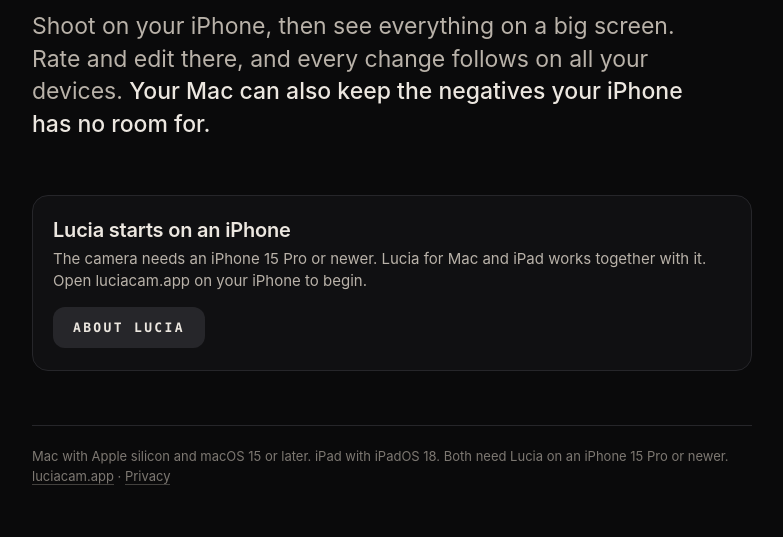
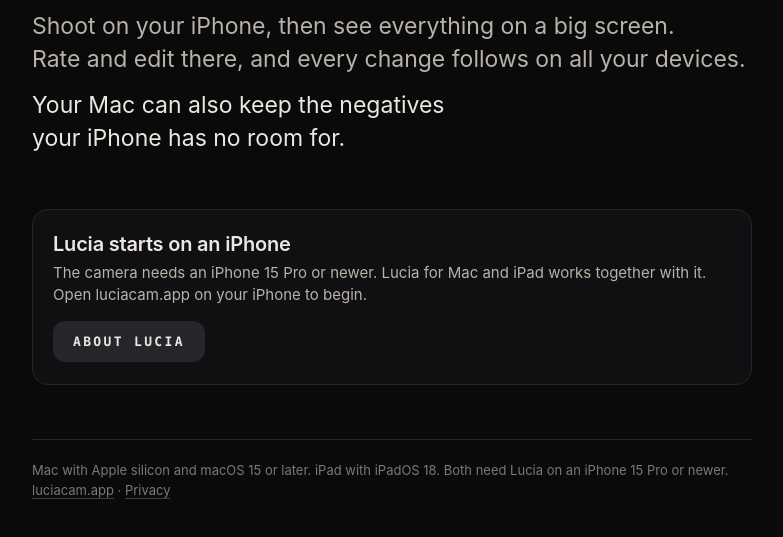
Before and after one commit to mariopalli/luciacam-site, a plain HTML site: page mac/index.html in a window 1280 px wide. Shown: the part 287-824 px from the top of the page, without its empty margins (248-1031 px from the left). Drawn offline with Linux system fonts and the light colour scheme.

Commit message:
Mac-Seite: Einleitung in zwei Absaetzen mit bewussten Zeilenumbruechen (Mario 261115). Der helle Satz zum Mac steht fuer sich, zwei Zeilen am Schreibtisch, ausgeglichener Fluss unter 860 px.
Co-Authored-By: Claude Fable 5.2 <noreply@anthropic.com>

```diff
--- a/mac/index.html
+++ b/mac/index.html
@@ -27,7 +27,9 @@
   .marke { display:inline-block; text-decoration:none; font-size:15px; font-weight:600; color:var(--rot); }
   h1 { margin-top:clamp(24px, 4vw, 44px); font-size:clamp(40px, 7.4vw, 76px); font-weight:700; line-height:.98; letter-spacing:-.035em; text-wrap:balance; }
   .lead { margin-top:20px; font-size:clamp(18px, 2.3vw, 23px); line-height:1.42; color:var(--dim); max-width:30em; text-wrap:pretty; }
-  .lead b { color:var(--ink); font-weight:500; }
+  .lead.hell { margin-top:14px; color:var(--ink); }
+  .lead { text-wrap:balance; max-width:none; }
+  @media (max-width:860px) { .lead br { display:none; } }
   .block { margin-top:clamp(34px, 5vw, 54px); }
   .schritte { list-style:none; display:flex; flex-direction:column; gap:14px; counter-reset:n; }
   .schritte li { counter-increment:n; display:grid; grid-template-columns:36px minmax(0, 1fr); gap:16px; align-items:start; padding:22px 22px 22px 20px; border:1px solid var(--linie); border-radius:16px; background:#101012; }
@@ -51,7 +53,8 @@
 <main>
   <a class="marke mono" href="/">Lucia</a>
   <h1>Lucia for Mac and iPad.</h1>
-  <p class="lead">Shoot on your iPhone, then see everything on a big screen. Rate and edit there, and every change follows on all your devices. <b>Your Mac can also keep the negatives your iPhone has no room for.</b></p>
+  <p class="lead">Shoot on your iPhone, then see everything on a big screen. <br>Rate and edit there, and every change follows on all your devices.</p>
+  <p class="lead hell">Your Mac can also keep the negatives <br>your iPhone has no room for.</p>
 
   <!-- BETA NOCH NICHT ONLINE (Mac oder iPad) -->
   <section class="block" id="warten" hidden>
```
